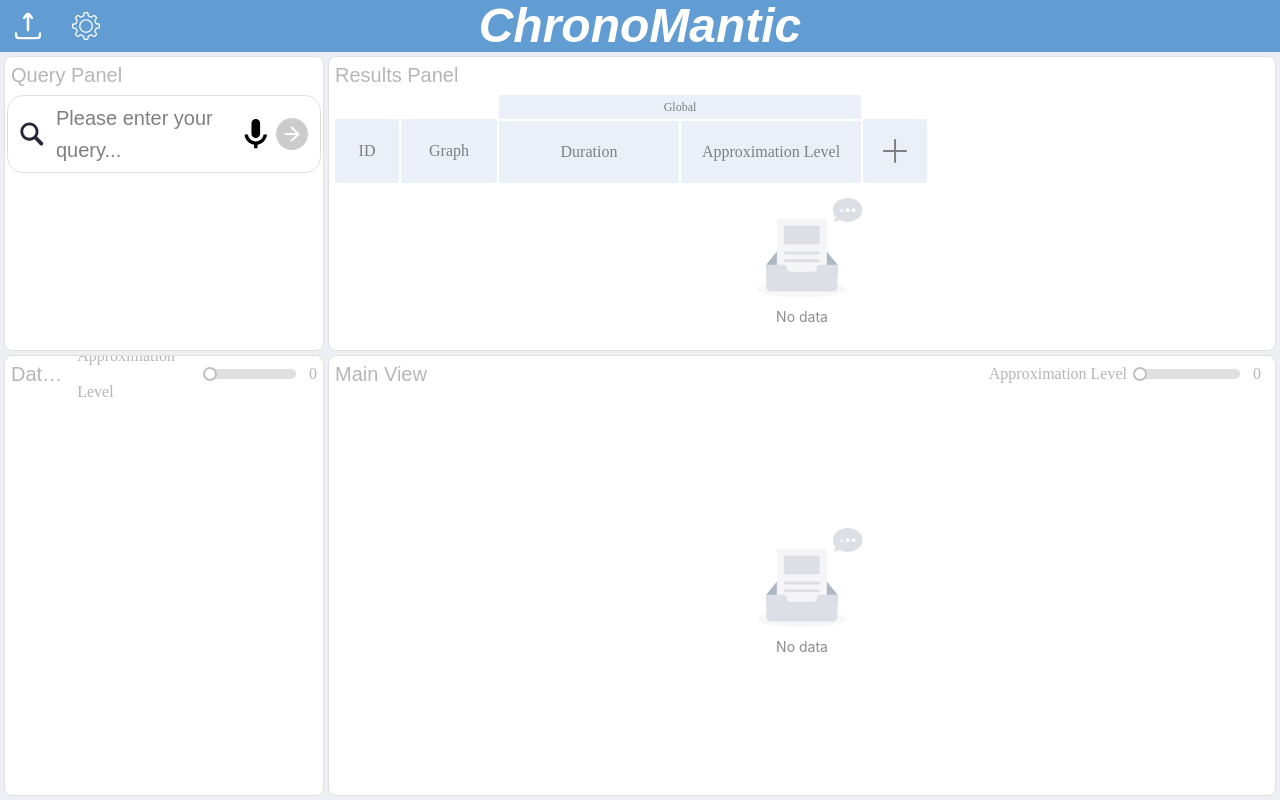
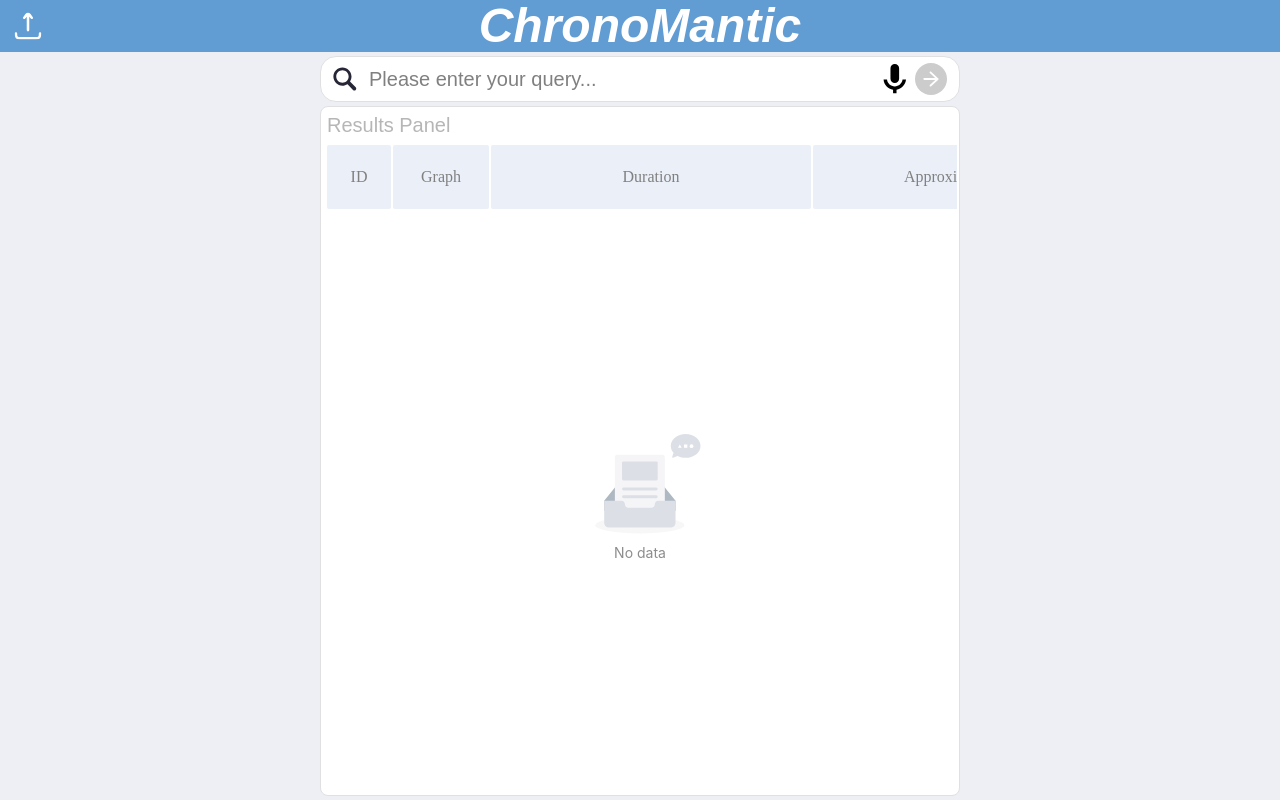
Before and after one commit to SunskyLau/ChronoMantic, a React (Vite) app in the folder frontend/: page / in a window 1280 px wide. Built offline with nearby package versions, Linux system fonts and the light colour scheme.

Commit message:
first commit

```diff
--- a/frontend/src/components/AppHeader/index.tsx
+++ b/frontend/src/components/AppHeader/index.tsx
@@ -9,9 +9,9 @@ function AppHeader() {
     <header className="header">
       <div className="header-left">
         <CsvLoader></CsvLoader>
-        <div onClick={() => dispatch(setIsSettingShow(true))}>
+        {/* <div onClick={() => dispatch(setIsSettingShow(true))}>
           <SettingIcon />
-        </div>
+        </div> */}
       </div>
       <h1 className="header-title">ChronoMantic</h1>
       <div className="header-right"></div>
--- a/frontend/src/components/AppMain/index.css
+++ b/frontend/src/components/AppMain/index.css
@@ -15,6 +15,12 @@
     flex-direction: column;
     gap: var(--gap);
     transition: .1s;
+}
+
+
+.main-middle {
+    width: var(--width);
+    max-width: var(--width);
 }
 
 .main-left {
--- a/frontend/src/components/AppMain/index.tsx
+++ b/frontend/src/components/AppMain/index.tsx
@@ -1,11 +1,9 @@
 import { useAppSelector } from "../../app/hooks";
 import ResultsPanel from "../../components/ResultsPanel";
 import { classnames } from "../../utils/classname";
-import DetailView from "../DetailView";
 import Setting from "../Setting";
-import TableView from "../TableView";
 import "./index.css";
-import QueryPanel from "../QueryPanel";
+import NlqueryBox from "../NlqueryBox";
 
 export default function AppMain() {
     const isSettingShow = useAppSelector(state => state.setting.isSettingShow);
@@ -13,13 +11,9 @@ export default function AppMain() {
     return (
         <>
             <main className="main">
-                <section className="main-left">
-                    <QueryPanel></QueryPanel>
-                    <TableView></TableView>
-                </section>
-                <section className={classnames("main-right")}>
+                <section className={classnames("main-middle")}>
+                    <NlqueryBox></NlqueryBox>
                     <ResultsPanel className="main-results" />
-                    <DetailView></DetailView>
                 </section>
             </main>
             {isSettingShow && <Setting></Setting>}
--- a/frontend/src/components/NlqueryBox/index.tsx
+++ b/frontend/src/components/NlqueryBox/index.tsx
@@ -1,18 +1,18 @@
 import { useEffect, useRef, useState, useCallback } from "react";
 import { useAppDispatch, useAppSelector } from "../../app/hooks";
 import "./index.css";
-import { setColorMap, setNLQuery, setOriginalQuery, setQuery, setQuerySpec } from "../../app/slice/stateSlice";
+import {  setNLQuery, setQuery } from "../../app/slice/stateSlice";
 import QueryIcon from "../../icons/Query";
 import SubmitIcon from "../../icons/Submit";
 import { LoadingOutlined } from "@ant-design/icons";
 import { classnames } from "../../utils/classname";
 import type { SpeechRecognitionType } from "../../types";
-import { addChatHistory, getFragmentsBySpec, getQuerySpecRequest } from "../../api";
+import { getFragmentsBySpec, getQuerySpecRequest } from "../../api";
 import { setQueryResults } from "../../app/slice/approximation";
 import { setIsRequesting } from "../../app/slice/resultsSlice";
 import { QuerySpecWithSource } from "../../types/QuerySpec";
 import { deepClone } from "../../utils/deepclone";
-import HighlightedText from './HighlightedText';
+import HighlightedText from "./HighlightedText";
 import AudioIcon from "../../icons/Audio";
 import { formatQuerySpec } from "../../utils/query-spec";
 
@@ -31,7 +31,7 @@ const TextSourceToggler = {
 	toggleSource: (query: QuerySpecWithSource, text_source_id: number) => {
 		if (!query.text_sources[text_source_id]) return;
 		query.text_sources[text_source_id].disabled = !query.text_sources[text_source_id].disabled;
-	}
+	},
 };
 
 const PLACEHOLDER = "Please enter your query...";
@@ -61,9 +61,7 @@ export default function NlqueryBox() {
 
 	useEffect(() => {
 		const handleClickOutside = (event: MouseEvent) => {
-			if (textareaRef.current &&
-				!textareaRef.current.contains(event.target as Node) &&
-				!document.querySelector(".ant-dropdown")?.contains(event.target as Node)) {
+			if (textareaRef.current && !textareaRef.current.contains(event.target as Node) && !document.querySelector(".ant-dropdown")?.contains(event.target as Node)) {
 				setIsEdit(false);
 			}
 		};
@@ -72,44 +70,43 @@ export default function NlqueryBox() {
 		return () => document.removeEventListener("mousedown", handleClickOutside, { capture: true });
 	}, []);
 
-	const toggleTextSourceDisabled = useCallback((text_source_id: number) => {
-		if (!query) return;
-		const newQuery = deepClone(query);
-		TextSourceToggler.toggleSource(newQuery, text_source_id);
-		dispatch(setQuery(newQuery));
-	}, [query, dispatch]);
+	const toggleTextSourceDisabled = useCallback(
+		(text_source_id: number) => {
+			if (!query) return;
+			const newQuery = deepClone(query);
+			TextSourceToggler.toggleSource(newQuery, text_source_id);
+			dispatch(setQuery(newQuery));
+		},
+		[query, dispatch]
+	);
 
-	const handleSubmit = useCallback(async (e: React.FormEvent) => {
-		e.preventDefault();
-		if (!NLQuery.trim() || !query) return;
-		const querySpec = formatQuerySpec(query);
-		dispatch(setQuerySpec(querySpec));
-		dispatch(setOriginalQuery(query));
-		addChatHistory(NLQuery, JSON.stringify(query));
-		const res = await getFragmentsBySpec(querySpec);
-		dispatch(setQueryResults(res));
-	}, [NLQuery, query, dispatch]);
-
-	const handleKeyDown = useCallback((e: React.KeyboardEvent) => {
-		if (e.key === "Enter") {
+	const handleSubmit = useCallback(
+		async (e: React.FormEvent) => {
 			e.preventDefault();
-			dispatch(setIsRequesting(true));
-			if (textareaRef.current && NLQuery.trim()) {
-				textareaRef.current.blur();
+			if (NLQuery.trim()) {
 				setIsEdit(false);
-				dispatch(setQuery(null));
-				dispatch(setColorMap(null));
+				dispatch(setIsRequesting(true));
 				getQuerySpecRequest(NLQuery)
 					.then((res) => {
-						dispatch(setQuery(res));
-						dispatch(setColorMap(res));
+						const querySpec = formatQuerySpec(res);
+						return getFragmentsBySpec(querySpec);
+					})
+					.then((results) => {
+						dispatch(setQueryResults(results));
 					})
 					.finally(() => {
 						dispatch(setIsRequesting(false));
 					});
 			}
+		},
+		[NLQuery, dispatch]
+	);
+
+	const handleKeyDown = useCallback((e: React.KeyboardEvent) => {
+		if (e.key === "Enter") {
+			e.preventDefault();
 		}
-	}, [NLQuery, dispatch]);
+	}, []);
 
 	return (
 		<form
@@ -154,7 +151,9 @@ export default function NlqueryBox() {
 							query={query}
 							onToggleDisabled={toggleTextSourceDisabled}
 						/>
-					) : PLACEHOLDER}
+					) : (
+						PLACEHOLDER
+					)}
 					{isRequesting && <LoadingOutlined style={{ marginLeft: 8 }} />}
 				</div>
 			)}
--- a/frontend/src/components/ResultsPanel/ResultsContent/index.css
+++ b/frontend/src/components/ResultsPanel/ResultsContent/index.css
@@ -18,7 +18,7 @@
   flex-direction: row;
   height: 64px;
   gap: var(--gap);
-  margin-top: 24px;
+  /* margin-top: 24px; */
 }
 
 .result-header .header-column {
@@ -75,7 +75,7 @@
   justify-content: center;
   background-color: var(--bg);
   border-radius: var(--gap);
-  width: 180px;
+  width: 320px;
 }
 
 .result-header .header-column .header-column-group .header-column-group-item .header-column-group-item-title {
@@ -164,7 +164,7 @@
 
 .result-item-list .result-item .item-column.data-value {
   height: 100%;
-  width: 180px;
+  width: 320px;
   color: var(--color);
   border-radius: 8px;
 }
--- a/frontend/src/components/ResultsPanel/ResultsContent/index.tsx
+++ b/frontend/src/components/ResultsPanel/ResultsContent/index.tsx
@@ -369,9 +369,6 @@ export default function ResultsContent() {
 
                     {groupedAttributes.global.length > 0 && <div className="header-column">
                         <div className="header-column-group">
-                            <div className="header-column-group-title">
-                                <span>Global</span>
-                            </div>
                             <div className="header-column-group-content">
                                 {
                                     groupedAttributes.global.map(attr => (
@@ -383,9 +380,6 @@ export default function ResultsContent() {
                                             {filteredResults.length > 0 ?
                                                 (<>
                                                     <div className="header-column-group-item-title">
-                                                        <span className={classnames("header-column-group-item-title-icon")}>
-                                                            {sortConfig.key !== attr.id || sortConfig.direction === null ? <UnorderedListOutlined /> : sortConfig.direction === 'asc' ? <SortAscendingOutlined /> : <SortDescendingOutlined />}
-                                                        </span>
                                                         <span className="header-column-group-item-title-text">{attr.label}</span>
                                                     </div>
                                                     <SelectChart
@@ -435,18 +429,6 @@ export default function ResultsContent() {
                             </div>
                         )
                     ))}
-
-                    <div className="header-column">
-                        <Cascader
-                            options={options}
-                            onChange={handleCascaderChange}
-                            multiple
-                        >
-                            <div className="header-column-item add-icon">
-                                <AddIcon />
-                            </div>
-                        </Cascader>
-                    </div>
                 </div>
 
                 <div className="result-item-list">
```
